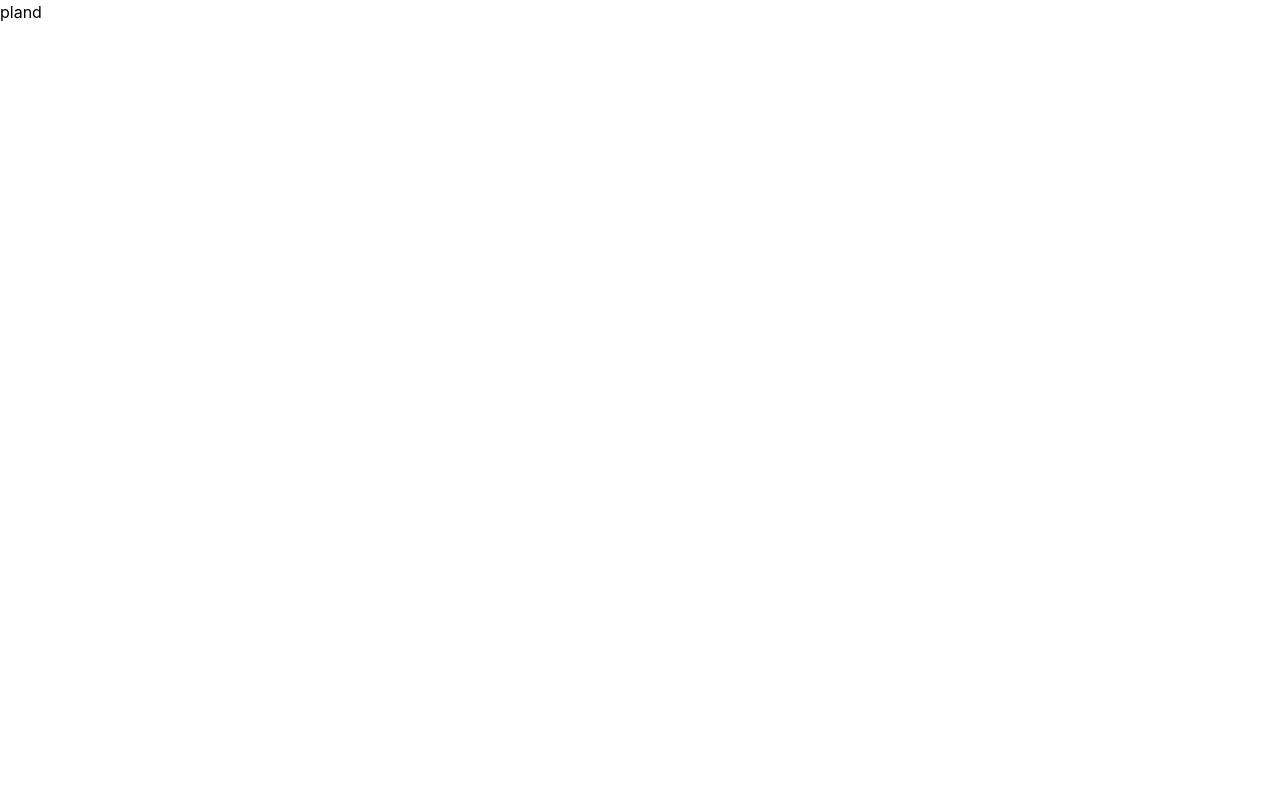
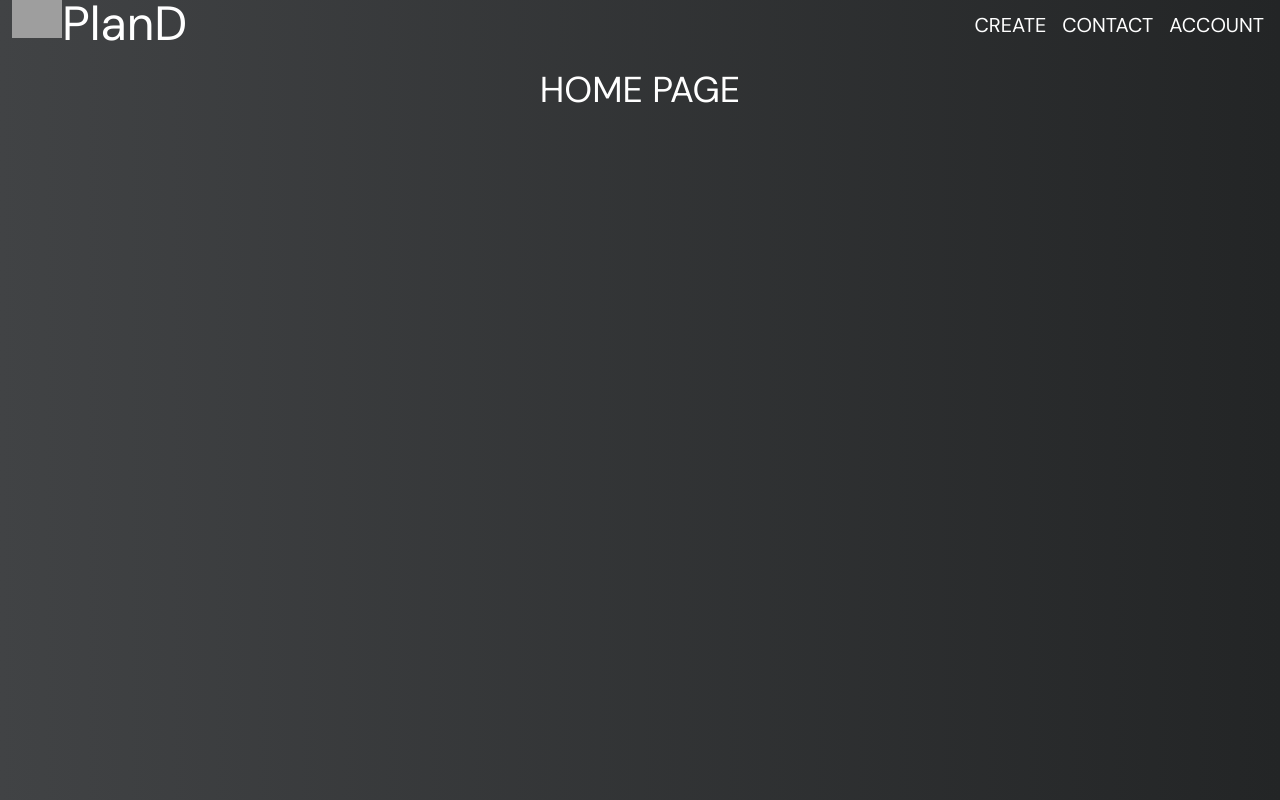
Before and after one commit to Mateleo/planD, a Vue app in the folder site/: page / in a window 1280 px wide. Built offline with nearby package versions, Linux system fonts and the light colour scheme; grey boxes are pictures that could not be loaded.

Commit message:
home page setup + nav

```diff
--- a/site/index.html
+++ b/site/index.html
@@ -4,7 +4,11 @@
     <meta charset="UTF-8" />
     <link rel="icon" href="/favicon.ico" />
     <meta name="viewport" content="width=device-width, initial-scale=1.0" />
-    <title>Vite App</title>
+    <link
+    href="https://fonts.googleapis.com/css2?family=DM+Sans&family=DM+Serif+Display&display=swap"
+    rel="stylesheet"
+  />
+    <title>PlanD</title>
   </head>
   <body>
     <div id="app"></div>
--- a/site/package.json
+++ b/site/package.json
@@ -16,9 +16,9 @@
     "@types/node": "^16.11.22",
     "@vitejs/plugin-vue": "^2.1.0",
     "@vue/tsconfig": "^0.1.3",
-    "autoprefixer": "^10.4.2",
-    "postcss": "^8.4.6",
-    "tailwindcss": "^3.0.23",
+    "autoprefixer": "^10.4.4",
+    "postcss": "^8.4.12",
+    "tailwindcss": "^3.0.24",
     "typescript": "~4.5.5",
     "vite": "^2.7.13",
     "vue-tsc": "^0.31.1"
--- a/site/src/App.vue
+++ b/site/src/App.vue
@@ -1,12 +1,31 @@
 <script setup lang="ts">
+// This starter template is using Vue 3 <script setup> SFCs
+// Check out https://v3.vuejs.org/api/sfc-script-setup.html#sfc-script-setup
+</script>
 
-</script>
 <template>
-<h1>pland</h1>
+  <router-view></router-view>
 </template>
+
 <style>
-#app{
-  font-family: -apple-system, BlinkMacSystemFont, 'Segoe UI', Roboto, Oxygen, Ubuntu, Cantarell, 'Open Sans', 'Helvetica Neue', sans-serif;
+#app {
+  font-family: "DM Sans";
 }
-
+html,
+body {
+  margin: 0;
+  height: 100%;
+  color: white;
+  background: #232526; /* fallback for old browsers */
+  background: -webkit-linear-gradient(
+    to right,
+    #414345,
+    #232526
+  ); /* Chrome 10-25, Safari 5.1-6 */
+  background: linear-gradient(
+    to right,
+    #414345,
+    #232526
+  ); /* W3C, IE 10+/ Edge, Firefox 16+, Chrome 26+, Opera 12+, Safari 7+ */
+}
 </style>
--- /dev/null
+++ b/site/src/components/Header.vue
@@ -0,0 +1,48 @@
+<script setup lang="ts"></script>
+
+<template>
+  <div class="fixed top-0 left-0 right-0 z-10">
+    <div
+      class="flex flex-wrap md:flex-nowrap justify-between mb-3 md:pr-4 md:pl-3 px-1 bg-gradient-to-r from-[#414345] to-[#232526]"
+    >
+      <div class="flex m-auto">
+        <router-link to="/" class="aspect-square w-[50px]"
+          ><img src="../assets/NECLOGO.png" class="" alt=""
+        /></router-link>
+        <router-link
+          to="/"
+          class="font-dmserif text-5xl w-full text-center md:w-auto md:text-left"
+          >PlanD</router-link
+        >
+      </div>
+      <nav
+        class="self-center flex flex-wrap justify-center md:justify-end text-sm sm:text-xl w-full grow"
+      >
+        <router-link to="/create" class="md:mr-2 mr-1 link-underline">CREATE</router-link>
+        <router-link to="/contact" class="md:mx-2 mx-1 link-underline"
+          >CONTACT</router-link
+        >
+        <router-link to="/account" class="md:ml-2 ml-1 link-underline"
+          >ACCOUNT</router-link
+        >
+      </nav>
+    </div>
+  </div>
+  <div class="md:h-[50px] h-[90px]"></div>
+</template>
+<style>
+.link-underline {
+  border-bottom-width: 0;
+  background-image: linear-gradient(transparent, transparent),
+    linear-gradient(rgb(238, 255, 0), rgb(238, 255, 0));
+  background-size: 0 3px;
+  background-position: 0 100%;
+  background-repeat: no-repeat;
+  transition: background-size 0.3s ease-in-out;
+}
+
+.link-underline:hover {
+  background-size: 100% 3px;
+  background-position: 0 100%;
+}
+</style>
--- /dev/null
+++ b/site/src/components/Home.vue
@@ -0,0 +1,7 @@
+<script lang="ts" setup>
+import Header from "./Header.vue";
+</script>
+<template>
+  <Header></Header>
+  <main class="text-4xl w-full mt-5 text-center">HOME PAGE</main>
+</template>
--- /dev/null
+++ b/site/src/router/index.ts
@@ -0,0 +1,25 @@
+import {createRouter, createWebHistory } from "vue-router";
+import Home from "../components/Home.vue";
+
+const routes = [
+  {
+    path: "/",
+    name: "Home",
+    component: Home,
+  }
+];
+const router = createRouter({
+  history: createWebHistory(),
+  routes,
+});
+
+const title = "PlanD"
+router.beforeEach((to, from) => {
+  document.title = "PlanD - "+String(to.name) || title
+});
+
+// router.beforeEach((to, from) => {
+//   if(to.name!="Maintenance") return '/'
+// });
+
+export default router;
```
Also changed, not shown: site/src/main.ts (+8 -7 lines), 1 other file (tests, documents, lock files or other folders).
